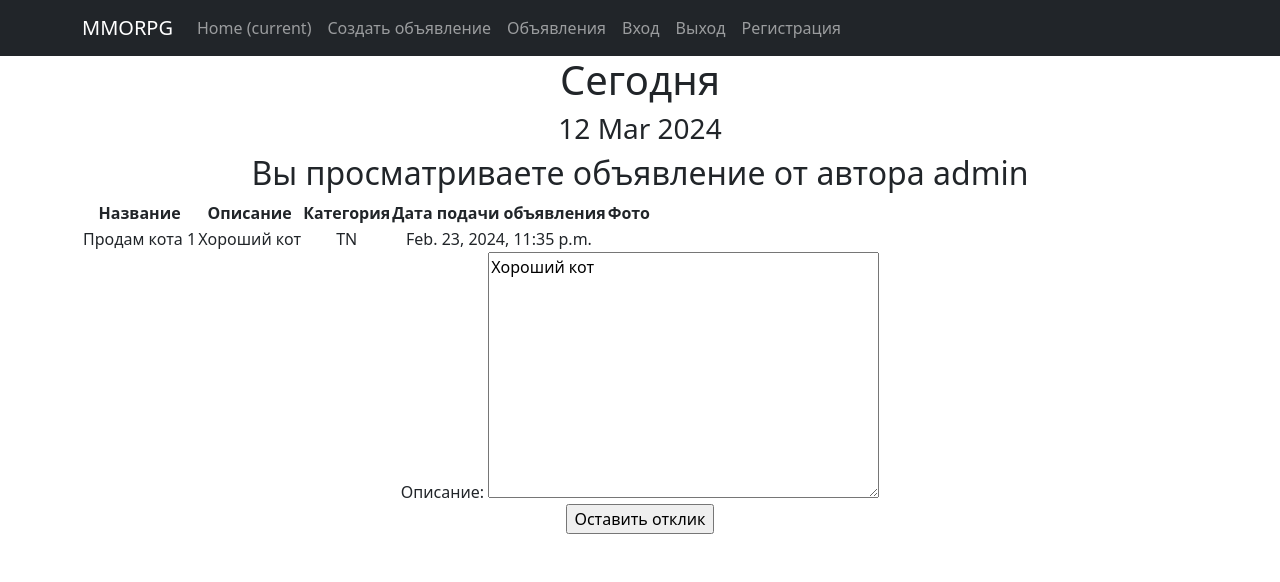
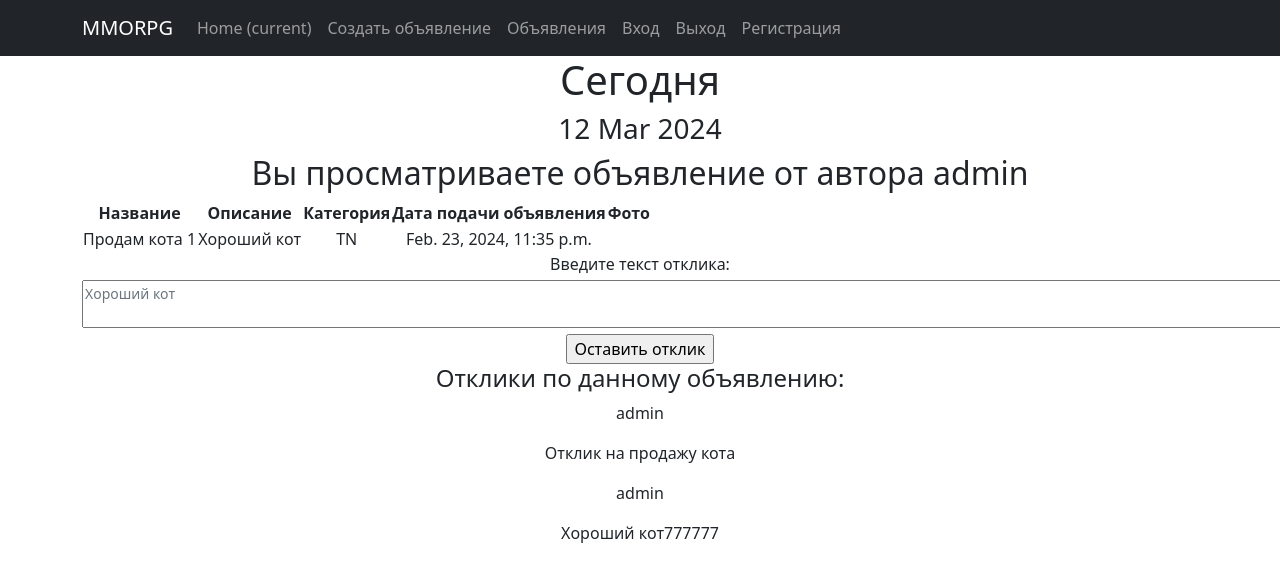
Before and after one commit to vibe-34/Django_New_Portal_task_D16_Shashkov, a Django app: page /announcement/1 in a window 1280 px wide; the page is wider, and only the part inside the window is pictured. Shown: the top 582 px of that part. Run offline with Django 5.2, Linux system fonts and the light colour scheme; a user stored in the database is signed in; data comes from the database, SQL or seed files in the repository; both versions use the stored data as it was after the commit; some libraries are stand-ins or nearby versions.

Commit message:
Добавлена возможность оставлять отклики + их вывод на странице объявления

```diff
--- a/project/board/forms.py
+++ b/project/board/forms.py
@@ -28,3 +28,5 @@ class UserResponseForm(forms.ModelForm):  # класс формы отклика
     class Meta:
         model = UserResponse
         fields = ['text']
+        labels = {'text': 'Введите текст отклика'}
+        widgets = {'text': forms.Textarea(attrs={'class': 'form-text', 'cols': 200, 'rows': 2})}
--- a/project/board/models.py
+++ b/project/board/models.py
@@ -1,5 +1,6 @@
 from django.contrib.auth.models import User
 from django.db import models
+from django.urls import reverse
 
 from .category_type import CATEGORY_TYPE
 
@@ -34,9 +35,23 @@ class UserResponse(models.Model):  # Отклик
     def __str__(self):
         return f"{self.responder} : {self.text} [:20] + ..."
 
-    # def get_absolut_url(self):
-    #     return redirect("article/<int:pk>")
+    def get_absolute_url(self):
+        return reverse('announcement_detail', kwargs={'pk': self.adComment.id})
+
     class Meta:
         verbose_name = "Отклик"
         verbose_name_plural = "Отклики"
         ordering = ["id"]
+
+
+# class Subscription(models.Model):
+#     user = models.ForeignKey(
+#         to=User,
+#         on_delete=models.CASCADE,
+#         related_name='subscriptions',
+#     )
+#     category = models.ForeignKey(
+#         to='Category',
+#         on_delete=models.CASCADE,
+#         related_name='subscriptions',
+#     )
--- a/project/board/templates/board/id_announcement.html
+++ b/project/board/templates/board/id_announcement.html
@@ -29,7 +29,7 @@
         <td><b>Дата подачи объявления</b></td>
         <td><b>Фото</b></td>
 
-    </tr> <!-- Не забываем закрыть HTML-тег строки -->
+    </tr>
 
     <tr>
         <td>{{ id_announcement.title }}</td>
@@ -38,12 +38,20 @@
         <td>{{ id_announcement.dateCreation }}</td>
         <td>{{ id_announcement.upload }}</td>
     </tr>
- </table> <!-- ... и таблицы -->
+ </table>
 
-<form action="{% url 'announcement_create' %}">
+<!-- форма по созданию отклика -->
+<form action="{% url 'userresponse_create' announcement_id %}" method="post">
     {% csrf_token %}
     {{ form }}
 
     <input type="submit" value='Оставить отклик'>
 </form>
+{% if id_announcement.userresponse_set.all %} <!-- Если есть отклики к нашему объявлению -->
+<h4>Отклики по данному объявлению:</h4>
+{% for userresponse in id_announcement.userresponse_set.all %} <!-- То проходимся по всем откликам -->
+<p>{{ userresponse.responder.username }}</p> <!-- Выводим username откликнувшегося -->
+<p>{{ userresponse.text }}</p> <!-- Выводим текст отклика -->
+{% endfor %}
+{% endif %}
 {% endblock content %}
--- a/project/board/urls.py
+++ b/project/board/urls.py
@@ -4,9 +4,9 @@ from .views import AnnouncementList, AnnouncementDetail, AnnouncementCreate, Ann
 
 urlpatterns = [
     path('', AnnouncementList.as_view(), name='announcements'),
+    path('create/', AnnouncementCreate.as_view(), name='announcement_create'),
     path('<int:pk>', AnnouncementDetail.as_view(), name='announcement_detail'),
-    path('create/', AnnouncementCreate.as_view(), name='announcement_create'),
     path('<int:pk>/update/', AnnouncementUpdate.as_view(), name='announcement_update'),
     path('<int:pk>/delete/', AnnouncementDelete.as_view(), name='announcement_delete'),
-    # path('<int:pk>/userresponse/create', UserResponseCreate.as_view(), name='userresponse_create'),
+    path('<int:pk>/userresponse/create', UserResponseCreate.as_view(), name='userresponse_create'),
 ]
--- a/project/board/views.py
+++ b/project/board/views.py
@@ -53,12 +53,17 @@ class UserResponseCreate(LoginRequiredMixin, CreateView):
     template_name = 'board/id_announcement.html'
     form_class = UserResponseForm
 
-    # def form_valid(self, form):
-    #     userresponse = form.save(commit=False)
-    #     userresponse.responder = self.request.user  # автором отклика будет текущий авторизованный пользователь
-    #     userresponse.responder_id = self.kwargs['pk']  # назначаем текущего пользователя, автором отклика
-    #     userresponse.save()
-    #     return super().form_valid(form)
+    def form_valid(self, form):
+        userresponse = form.save(commit=False)
+        userresponse.responder = self.request.user  # автором отклика будет текущий авторизованный пользователь
+        userresponse.adComment_id = self.kwargs['pk']  # назначаем текущего пользователя, автором отклика
+        userresponse.save()
+        return super().form_valid(form)
+
+    def get_context_data(self, **kwargs):
+        context = super().get_context_data(**kwargs)
+        context['announcement_id'] = self.kwargs['pk']  # ссылаемся на идентификатор объявления к которому делаем отклик
+        return context
 
 
 class AnnouncementDetail(UserResponseCreate, DetailView):
```
Also changed, not shown: project/board/templates/board/announcements.html (+8 -1 lines), project/db.sqlite3.
